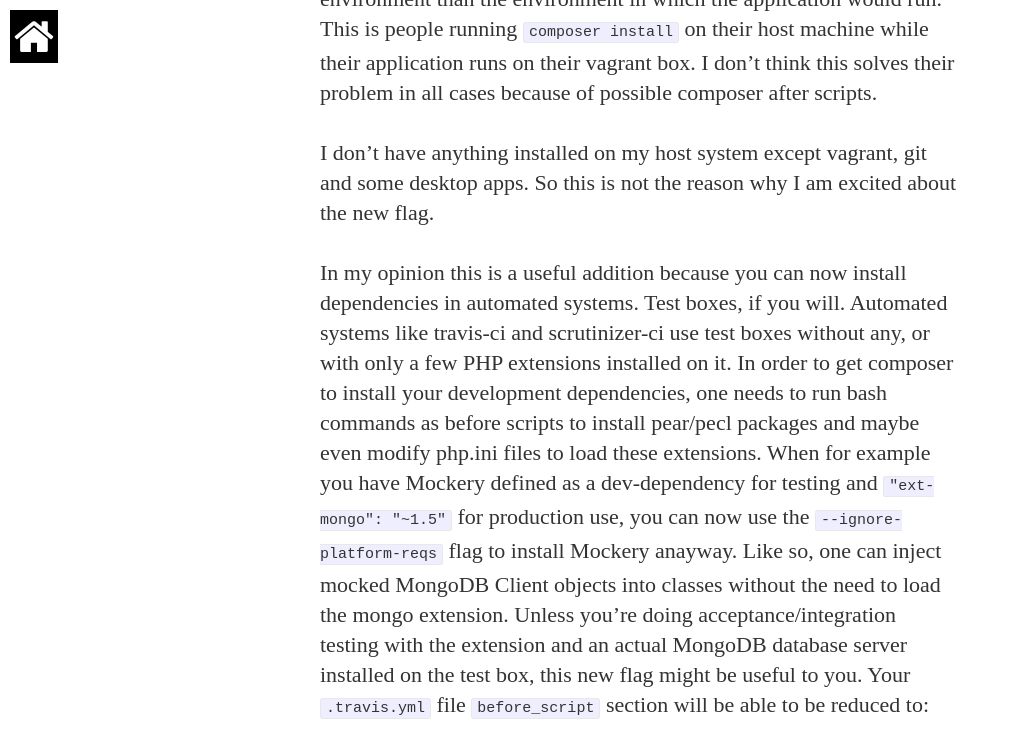
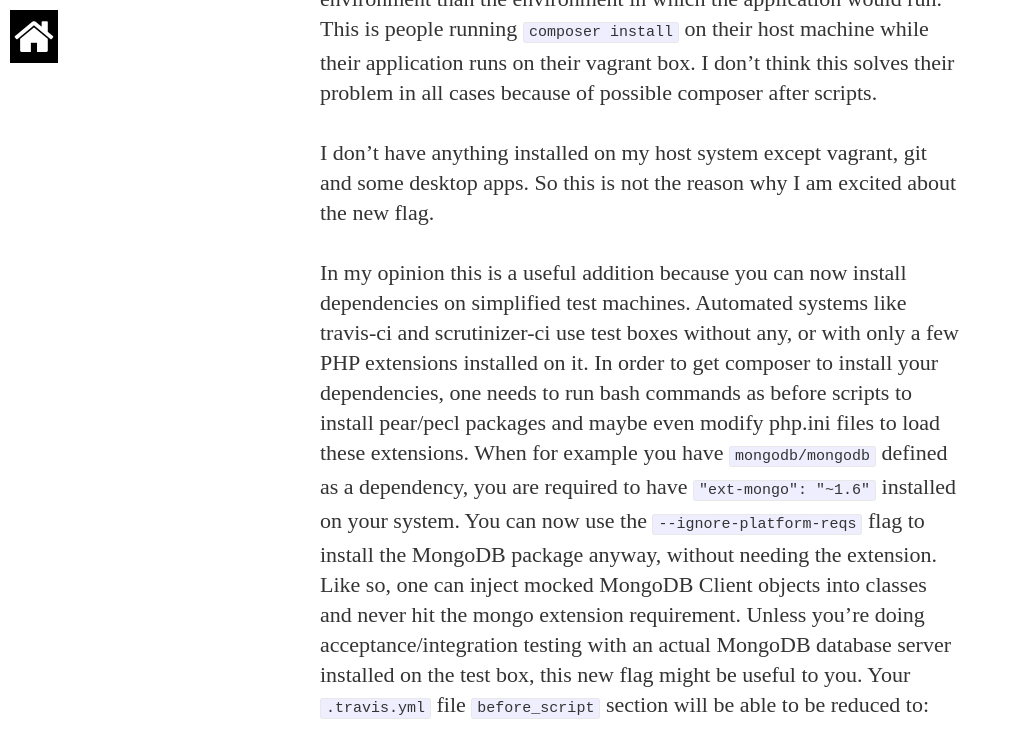
Before and after one commit to hannesvdvreken/hannesvdvreken.github.io, a Jekyll site: the page built from _posts/2015-01-18-composer-ignore-platform-reqs-flag.md, in a window 1280 px wide and 900 px high, scrolled down 1831 px, cut to the strip 0-750 px from the top of the window. Shown: the whole strip, without its empty margins (0-1012 px from the left). Built offline with Jekyll 4.4.1, drawn with Linux system fonts in a browser that asks for light colours; nearby versions of some CDN libraries; some web fonts are replaced; comment, search, counter and statistics services are not loaded.

Commit message:
Fixed anayway -> anyway

```diff
--- a/_posts/2015-01-18-composer-ignore-platform-reqs-flag.md
+++ b/_posts/2015-01-18-composer-ignore-platform-reqs-flag.md
@@ -33,7 +33,7 @@
 
 I don't have anything installed on my host system except vagrant, git and some desktop apps. So this is not the reason why I am excited about the new flag.
 
-In my opinion this is a useful addition because you can now install dependencies in automated systems. Test boxes, if you will. Automated systems like travis-ci and scrutinizer-ci use test boxes without any, or with only a few PHP extensions installed on it. In order to get composer to install your development dependencies, one needs to run bash commands as before scripts to install pear/pecl packages and maybe even modify php.ini files to load these extensions. When for example you have Mockery defined as a dev-dependency for testing and `"ext-mongo": "~1.5"` for production use, you can now use the `--ignore-platform-reqs` flag to install Mockery anayway. Like so, one can inject mocked MongoDB Client objects into classes without the need to load the mongo extension. Unless you're doing acceptance/integration testing with the extension and an actual MongoDB database server installed on the test box, this new flag might be useful to you. Your `.travis.yml` file `before_script` section will be able to be reduced to:
+In my opinion this is a useful addition because you can now install dependencies on simplified test machines. Automated systems like travis-ci and scrutinizer-ci use test boxes without any, or with only a few PHP extensions installed on it. In order to get composer to install your dependencies, one needs to run bash commands as before scripts to install pear/pecl packages and maybe even modify php.ini files to load these extensions. When for example you have `mongodb/mongodb` defined as a dependency, you are required to have `"ext-mongo": "~1.6"` installed on your system. You can now use the `--ignore-platform-reqs` flag to install the MongoDB package anyway, without needing the extension. Like so, one can inject mocked MongoDB Client objects into classes and never hit the mongo extension requirement. Unless you're doing acceptance/integration testing with an actual MongoDB database server installed on the test box, this new flag might be useful to you. Your `.travis.yml` file `before_script` section will be able to be reduced to:
 
 <script src="https://gist.github.com/hannesvdvreken/b01bcab4022852809037.js"></script>
 
```
